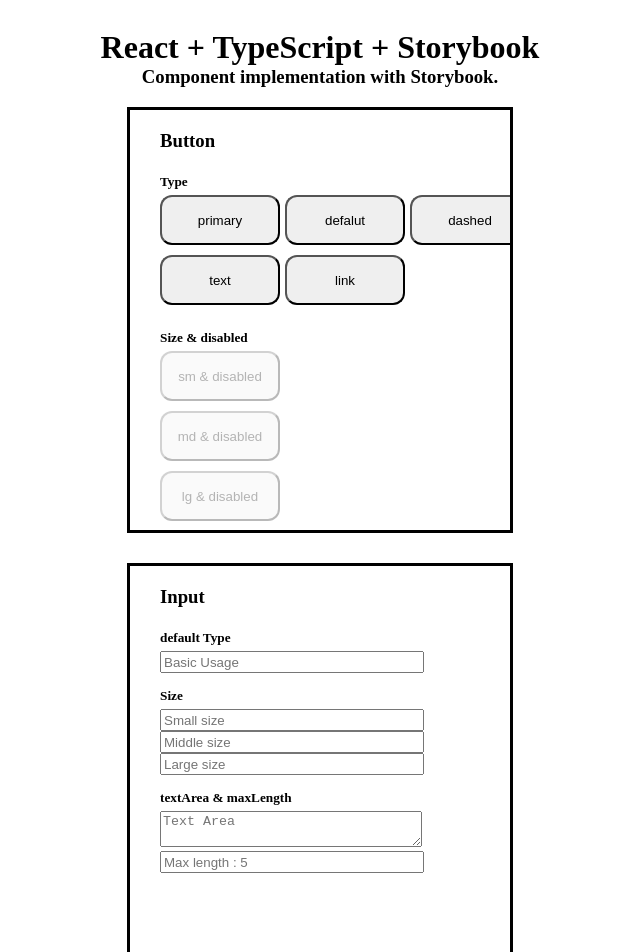
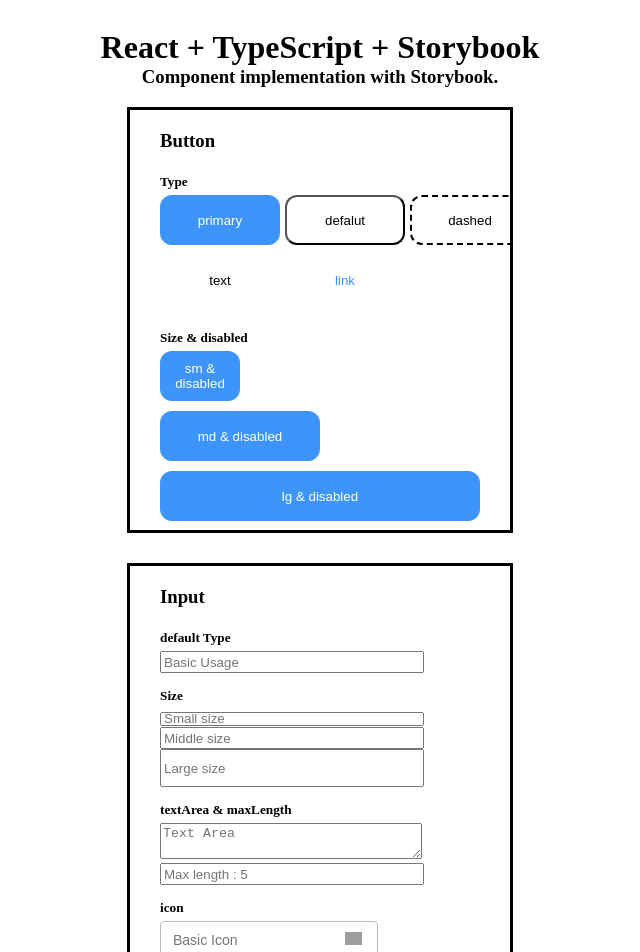
Before and after one commit to MarioChun/ReactJS-Storybook, a React (Create React App) app: page / in a window 1280 px wide. Shown: the top 952 px of the page, without its empty margins (320-960 px from the left). Built offline with nearby package versions, Linux system fonts and the light colour scheme; grey boxes are pictures that could not be loaded.

Commit message:
[component] Input 완성

```diff
--- a/src/components/Button.tsx
+++ b/src/components/Button.tsx
@@ -1,12 +1,12 @@
 //this binding 차이
 import { ButtonHTMLAttributes } from "react";
-import "./Button.module.scss";
+import styles from "./Button.module.scss";
 
 //질문 1. 프로퍼티가 많아질수록 App.tsx쪽에 넣어줘야하는 프로퍼티 양이 많아지는데 이부분 개선시키는 방법이 없나요
 type buttonProps = {
   text: string;
   designType: "primary" | "default" | "dashed" | "text" | "link";
-  size: "" | "sm" | "md" | "lg";
+  size?: "sm" | "md" | "lg";
   disabled: true | false;
   danger: true | false;
 } & ButtonHTMLAttributes<HTMLButtonElement>;
@@ -21,11 +21,18 @@ const Button: React.FC<buttonProps> = ({
     <div>
       {/* 질문 2 프로퍼티 중에 true false 가 여러개 있을때 분기처리 부분을 어떻게 해야하나요? */}
       {disabled ? (
-        <button className={`${designType} ${size}`} disabled>
+        <button
+          className={[styles[`${designType}`], styles[`${size}`]].join(" ")}
+          disabled
+        >
           {text}
         </button>
       ) : (
-        <button className={`${designType} ${size}`}>{text}</button>
+        <button
+          className={[styles[`${designType}`], styles[`${size}`]].join(" ")}
+        >
+          {text}
+        </button>
       )}
     </div>
   );
--- a/src/components/Input.module.scss
+++ b/src/components/Input.module.scss
@@ -1,20 +1,41 @@
-input{
-    width: 20vw;
-    height: 2vh;
+input {
+  width: 20vw;
+  height: 2vh;
 }
 
-textarea{
-    width: 20vw;
+textarea {
+  width: 20vw;
 }
 
-// .sm{
-//     height: 1vh;
-// }
+.sm {
+  height: 1vh;
+}
 
-// .md{
-//     height: 2vh;
-// }
+.md {
+  height: 2vh;
+}
 
-// .lg{
-//     height: 4vh;
-// }
+.lg {
+  height: 4vh;
+}
+
+.search {
+  position: relative;
+  width: 15vw;
+}
+
+.icon-input {
+  width: 100%;
+  border: 1px solid #bbb;
+  border-radius: 4px;
+  padding: 10px 12px;
+  font-size: 14px;
+}
+
+.icon-img {
+  position: absolute;
+  width: 17px;
+  top: 11px;
+  right: -10px;
+  margin: 0;
+}
--- a/src/components/Input.tsx
+++ b/src/components/Input.tsx
@@ -1,34 +1,49 @@
 //this binding 차이
 import { text } from "node:stream/consumers";
 import { FC, InputHTMLAttributes } from "react";
-import "./Input.module.scss";
+import styles from "./Input.module.scss";
 
 type inputType = InputHTMLAttributes<HTMLInputElement>;
 
 type customInput = Omit<inputType, "size">;
 
-interface inputProps extends inputType {
+interface inputProps extends customInput {
   placeHolder: string;
-  //size?: "sm" | "md" | "lg";
+  size?: "sm" | "md" | "lg";
   textArea?: true | false;
   textMaxtLength?: number;
+  icon?: true | false;
 }
 
 const Input: FC<inputProps> = ({
   placeHolder,
-  //size,
+  size,
   textArea,
   textMaxtLength,
+  icon,
 }) => {
   return (
     <div>
       {textArea === true ? (
         <textarea placeholder={placeHolder} />
+      ) : icon === true ? (
+        <div className={styles[`search`]}>
+          <input
+            className={styles[`icon-input`]}
+            type="text"
+            placeholder={placeHolder}
+            maxLength={textMaxtLength}
+          />
+          <img
+            className={styles[`icon-img`]}
+            src="https://s3.ap-northeast-2.amazonaws.com/cdn.wecode.co.kr/icon/search.png"
+          />
+        </div>
       ) : (
         <input
           placeholder={placeHolder}
           maxLength={textMaxtLength}
-          //className={`${size}`}
+          className={styles[`${size}`]}
         />
       )}
     </div>
--- a/src/components/pack/PackButton.tsx
+++ b/src/components/pack/PackButton.tsx
@@ -9,40 +9,25 @@ function PackButton() {
         <Button
           text="primary"
           designType="primary"
-          size=""
           disabled={false}
           danger={false}
         />
         <Button
           text="defalut"
           designType="default"
-          size=""
           disabled={false}
           danger={false}
         />
         <Button
           text="dashed"
           designType="dashed"
-          size=""
           disabled={false}
           danger={false}
         />
       </div>
       <div style={{ display: "flex", justifyContent: "left" }}>
-        <Button
-          text="text"
-          designType="text"
-          size=""
-          disabled={false}
-          danger={false}
-        />
-        <Button
-          text="link"
-          designType="link"
-          size=""
-          disabled={false}
-          danger={false}
-        />
+        <Button text="text" designType="text" disabled={false} danger={false} />
+        <Button text="link" designType="link" disabled={false} danger={false} />
       </div>
       <h5 style={{ marginTop: "15px", marginBottom: "5px" }}>
         Size & disabled
--- a/src/components/pack/PackInput.tsx
+++ b/src/components/pack/PackInput.tsx
@@ -9,15 +9,18 @@ const Packinput = () => {
       <Input placeHolder="Basic Usage" />
 
       <h5 style={{ marginTop: "15px", marginBottom: "5px" }}>Size</h5>
-      <Input placeHolder="Small size" textArea={false} />
-      <Input placeHolder="Middle size" textArea={false} />
-      <Input placeHolder="Large size" textArea={false} />
+      <Input placeHolder="Small size" textArea={false} size="sm" />
+      <Input placeHolder="Middle size" textArea={false} size="md" />
+      <Input placeHolder="Large size" textArea={false} size="lg" />
 
       <h5 style={{ marginTop: "15px", marginBottom: "5px" }}>
         textArea & maxLength
       </h5>
       <Input placeHolder="Text Area" textArea={true} />
       <Input placeHolder="Max length : 5" textMaxtLength={5} />
+
+      <h5 style={{ marginTop: "15px", marginBottom: "5px" }}>icon</h5>
+      <Input icon={true} placeHolder="Basic Icon" />
     </div>
   );
 };
```
